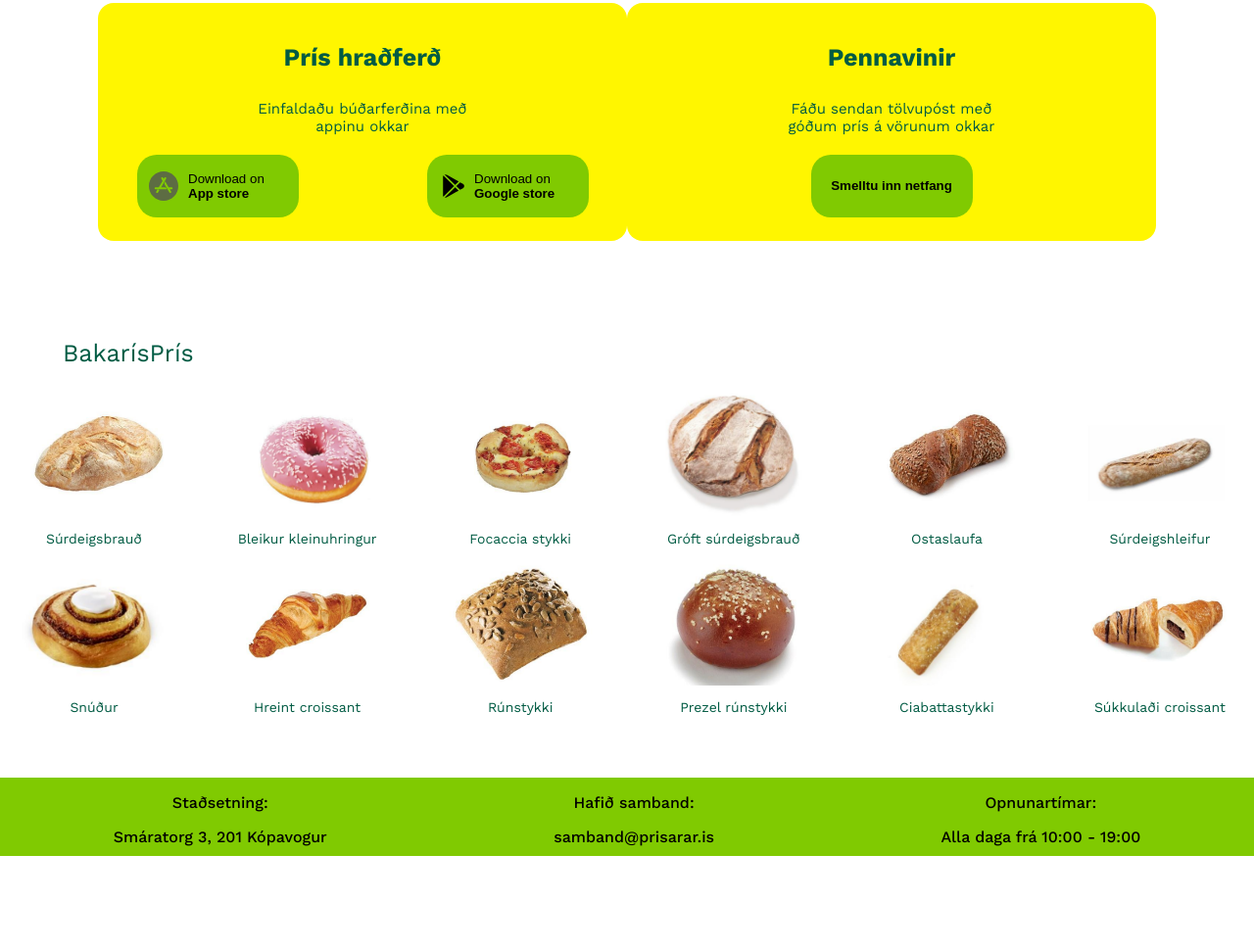
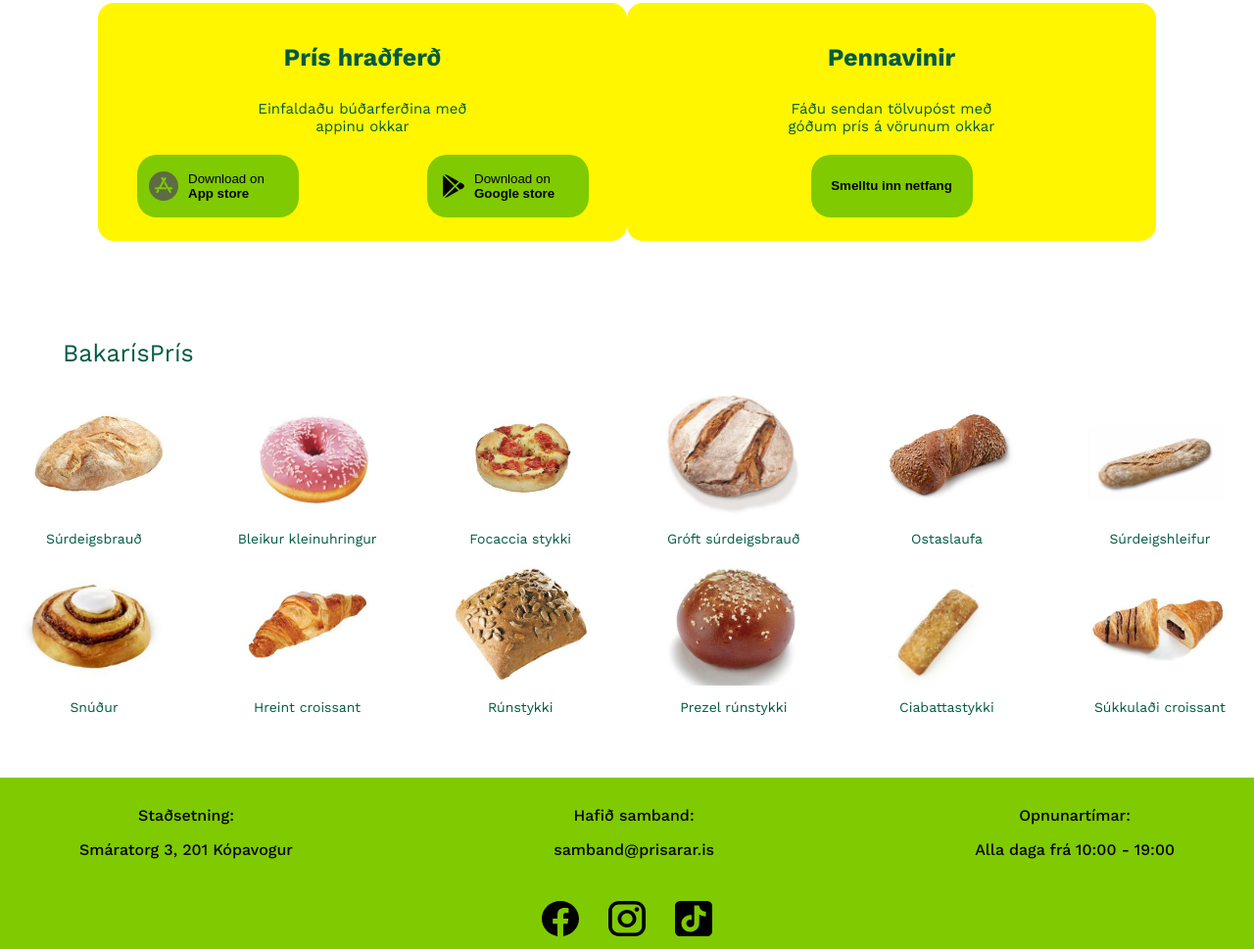
Before and after one commit to audurinez/M1Groupproject, a plain HTML site: page index.html in a window 1280 px wide. Shown: the part 658-1627 px from the top of the page at 98% size. Before the commit the page ends 1532 px from the top, so only its background shows below. Drawn offline with nearby package versions, Linux system fonts and the light colour scheme.

Commit message:
crated footer

```diff
--- a/css/style.css
+++ b/css/style.css
@@ -12,15 +12,13 @@ body{
     justify-content: space-between;
 }
 
-.logo{
-    position: absolute;
-    left: 40px;
-
+.logosize{
+    height: 80px;
+    width: auto;
 }
 
-.logosize{
-    height: 60px;
-    width: auto;
+.logo{
+    padding-left: 64px;
 
 }
 
@@ -116,7 +114,7 @@ body{
 
 .footer_styling{
     width: 100%;
-    height: 80px;
+    height: 175px;
     background: #80CA01;
     margin: 0;
     display: flex;
@@ -231,5 +229,25 @@ body{
 .footer_styling{
     font-weight: 500;
     font-size: 18;
+    display: flex;
+    flex-direction: column;
+}
+
+.info{
+    display: flex;
+    justify-content: space-between;
+    margin-left: 81px;
+    margin-right: 81px;
+}
+
+.social_links{
+    display: flex;
+    justify-content: center;
+    gap: 30px;
+}
+
+.socialmedia{
+    height: 36px;
+    width: 38px;
 
 }
--- a/index.html
+++ b/index.html
@@ -14,7 +14,9 @@
 
 <body>
     <div class="header_styling">
-        <img class="logosize" class="logo" src="images/pris.png" alt="Logo">
+        <div class="logo">
+            <img class="logosize" src="images/Logo_transparent.png" alt="Logo">
+        </div>
         <div class="nav_bar">
             <p class="nav_item"> Starfsfólk </p>
             <p class="nav_item"> Um okkur </p>
@@ -193,7 +195,8 @@
 
     <div class="space1"> </div>
 
-    <div class="footer_styling">
+    <footer class="footer_styling">
+        <div class="info">
         <div>
             <p class="footer_item">Staðsetning:</p>
             <p class="footer_item"> Smáratorg 3, 201 Kópavogur</p>
@@ -207,6 +210,20 @@
             <p class="footer_item">Alla daga frá 10:00 - 19:00</p>
         </div>
     </div>
+    <div class="social_links">
+        <div class="socialmedia">
+            <img src="images/Facebook.svg" alt="">
+        </div>
+        <div class="socialmedia">
+            <img src="images/Instagram.svg" alt="">
+        </div>
+        <div class="socialmedia">
+            <img src="images/TikTok.svg" alt="">
+        </div>
+    </div>
+
+    </footer>
+
 </body>
 
 </html>
```
Also changed, not shown: images/Facebook.svg (added), images/Instagram.svg (added), images/Logo_transparent.png (added), images/TikTok.svg (added), 2 other files.
